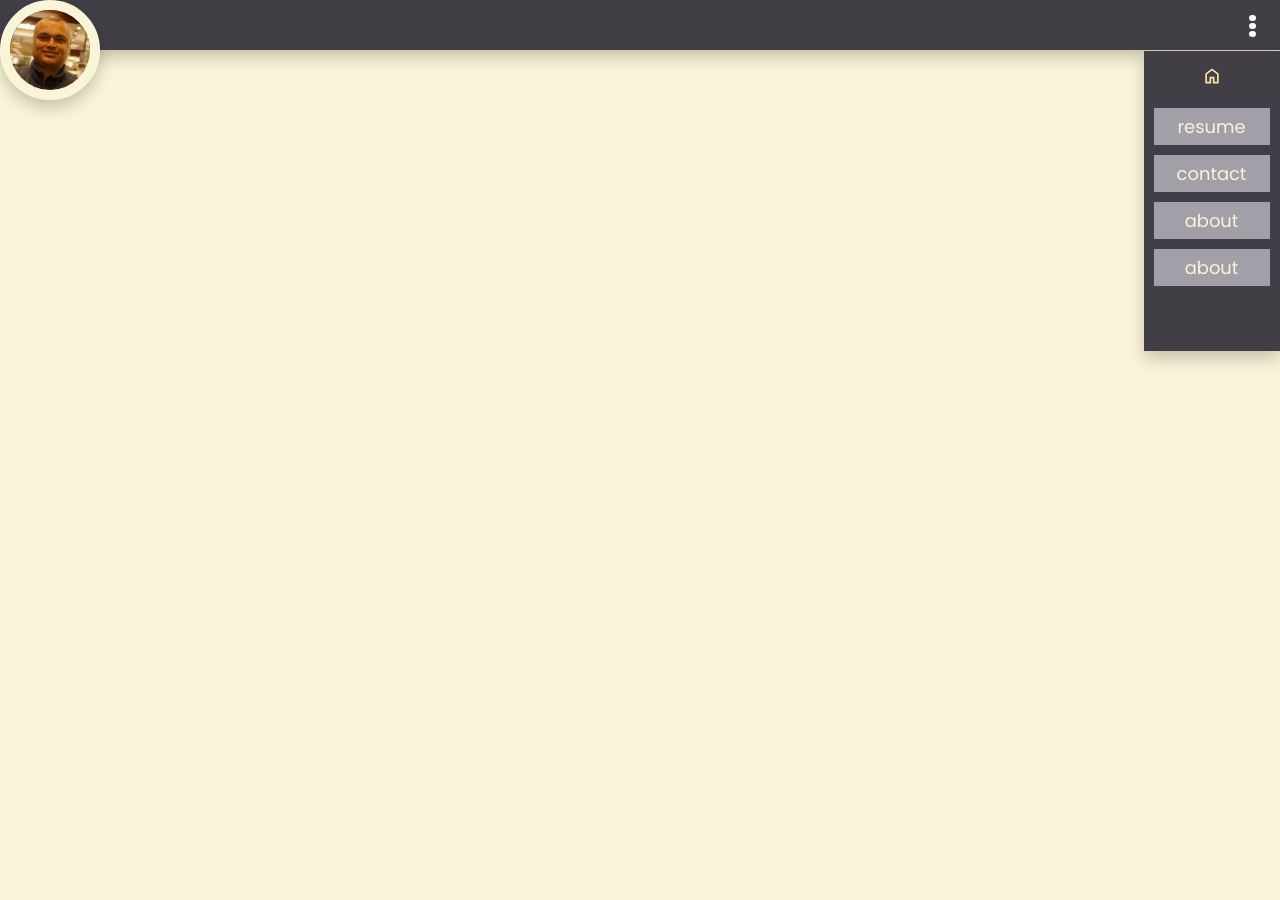
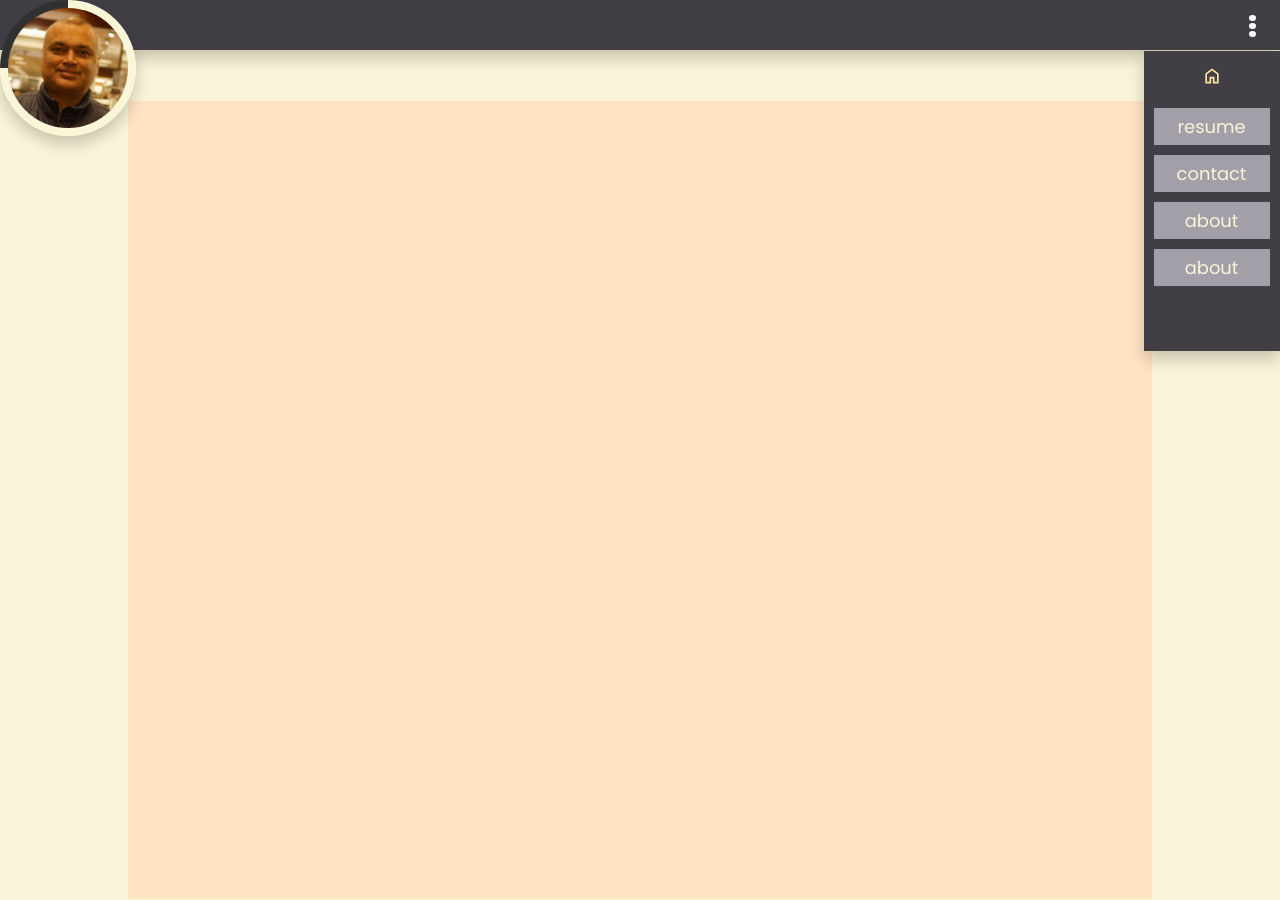
Before and after one commit to avinashgr/node-samples, an Angular app in the folder angular/resume-builder/: page / in a window 1280 px wide. Built offline with nearby package versions, Linux system fonts and the light colour scheme.

Commit message:
added the progress bar functionality

```diff
--- a/angular/resume-builder/src/app/app.component.css
+++ b/angular/resume-builder/src/app/app.component.css
@@ -64,9 +64,7 @@
 }
 
 @media screen and (max-width: 1500px) {
-    .site-body{
-        flex-flow: column;
-    }
+
 
     .left-pane, .right-pane {
         display: none;
--- a/angular/resume-builder/src/app/navbar/navbar.component.css
+++ b/angular/resume-builder/src/app/navbar/navbar.component.css
@@ -99,8 +99,17 @@
   .logo img{
     height:15vh;
     border-radius: var(--border-radius-circle);
-    border: 10px solid;
+    display: flex;
+    padding: 1vh;
+  }
+  /* for the progress bar */
+  .logo .outer-circle{
+    height: 17vh;
+    width:17vh;
+    border-radius: calc(infinity*1px);
+    background: conic-gradient(var(--off-white) 75%, rgb(49, 48, 48) 75%);
     box-shadow: 0px 8px 16px 0px rgba(0,0,0,0.2);
+    display: flex;
   }
 
   .sidenav {
@@ -163,9 +172,7 @@
     .logo {
       text-align: left;
     }
-    .logo img{
-      height:10vh;
-    }
+
     .icon{
       display: block;
       z-index: 50;
--- a/angular/resume-builder/src/app/navbar/navbar.component.html
+++ b/angular/resume-builder/src/app/navbar/navbar.component.html
@@ -4,7 +4,9 @@
 <main class="main">
 
     <div class="logo">
-      <img src="image.png">
+      <div class="outer-circle">
+        <img src="image.png">
+      </div>
     </div>
 
     <div class="header">
--- a/angular/resume-builder/src/styles.css
+++ b/angular/resume-builder/src/styles.css
@@ -1,6 +1,11 @@
 /* You can add global styles to this file, and also import other style files */
+:host {
+    --off-white: ;
+}
 body {
-    margin:0px
+    margin:0px;
+    background-color: oklch(96.76% 0.039 99.53);
+
 }
 
 html,body{
```
